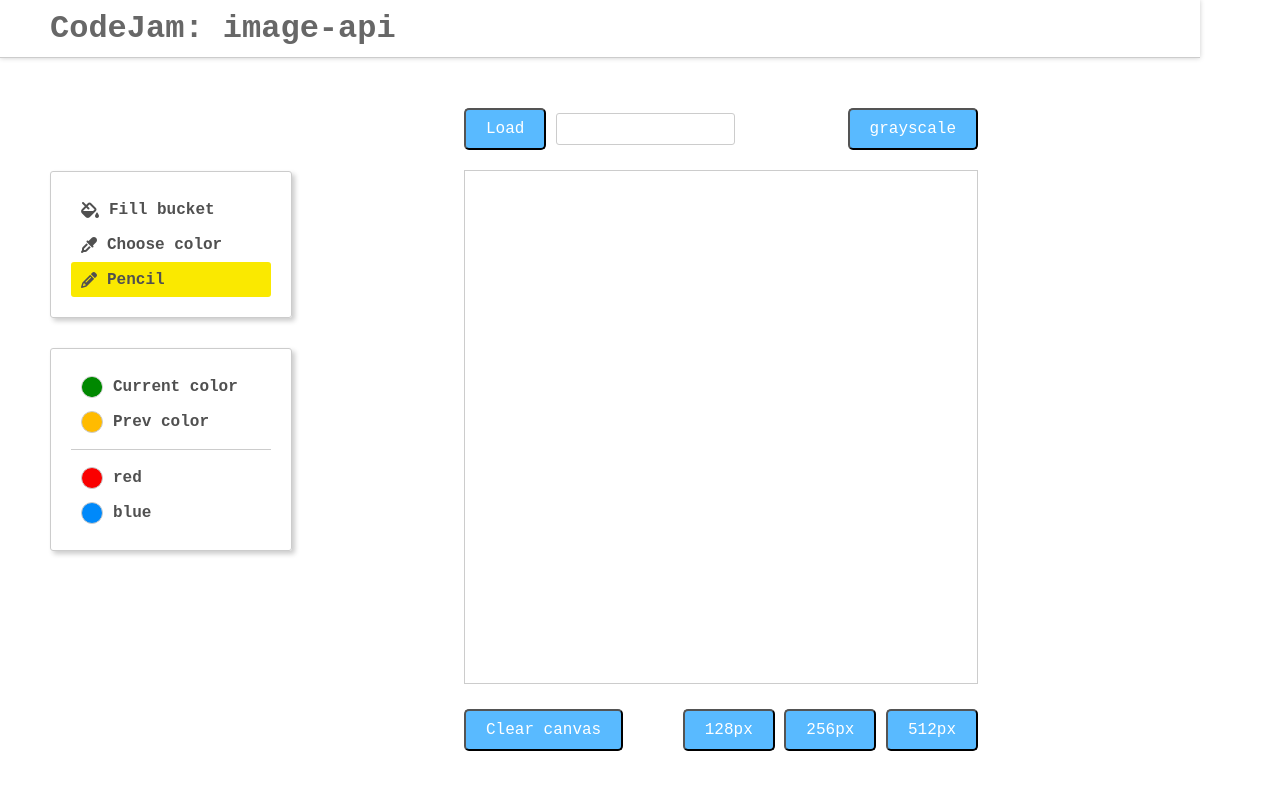
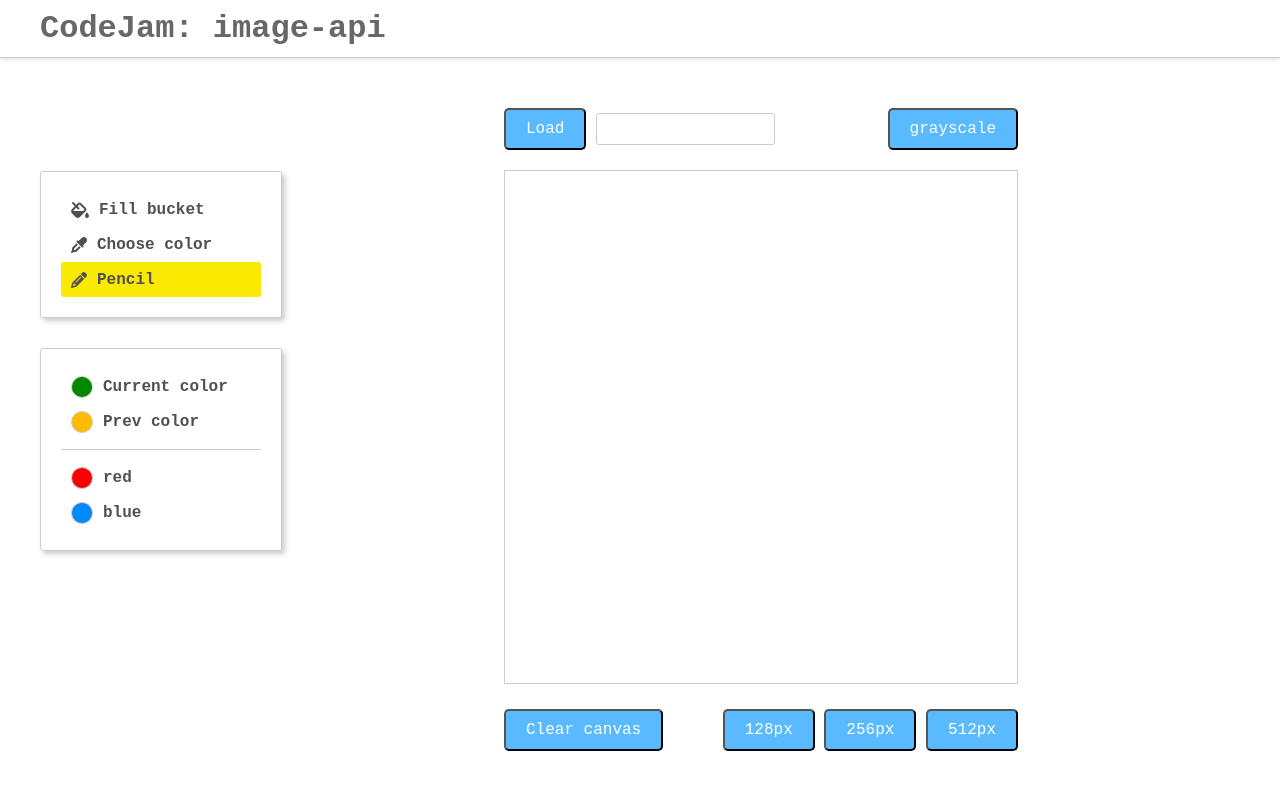
Before and after one commit to vladji-pr/codejam-image-api, a plain HTML site: page index.html in a window 1280 px wide. Drawn offline with Linux system fonts and the light colour scheme.

Commit message:
perf: style body wrapper

```diff
--- a/index.html
+++ b/index.html
@@ -11,8 +11,11 @@
 
 <body>
   <header>
+    <div class="out-warapper">
       <h1>CodeJam: image-api</h1>
+    </div>
   </header>
+  <div class="out-warapper">
     <main>
       <div class="control-panel-wrapper">
         <nav class="tools-wrapper">
@@ -63,6 +66,7 @@
         </div>
       </div>
     </main>
+  </div>
 </body>
 
 </html>
--- a/main.css
+++ b/main.css
@@ -4,11 +4,15 @@
 }
 
 body {
-  max-width: 1200px;
   font-family: monospace;
   font-size: 16px;
   font-weight: 600;
   color: #505050;
+}
+
+.out-warapper {
+  max-width: 1200px;
+  margin: 0 auto;
 }
 
 ul {
@@ -17,10 +21,10 @@ ul {
 
 h1 {
   color: #676767;
+  padding: 10px 0;
 }
 
 header {
-  padding: 10px 50px;
   border-bottom: 1px solid #ccc;
   -webkit-box-shadow: 0 0 5px #ccc;
           box-shadow: 0 0 5px #ccc;
@@ -30,7 +34,7 @@ main {
   display: -webkit-box;
   display: -ms-flexbox;
   display: flex;
-  padding: 50px;
+  padding: 50px 0;
 }
 
 nav {
```
Also changed, not shown: 1 other file. Lines whose indentation alone changed are shown as unchanged.
